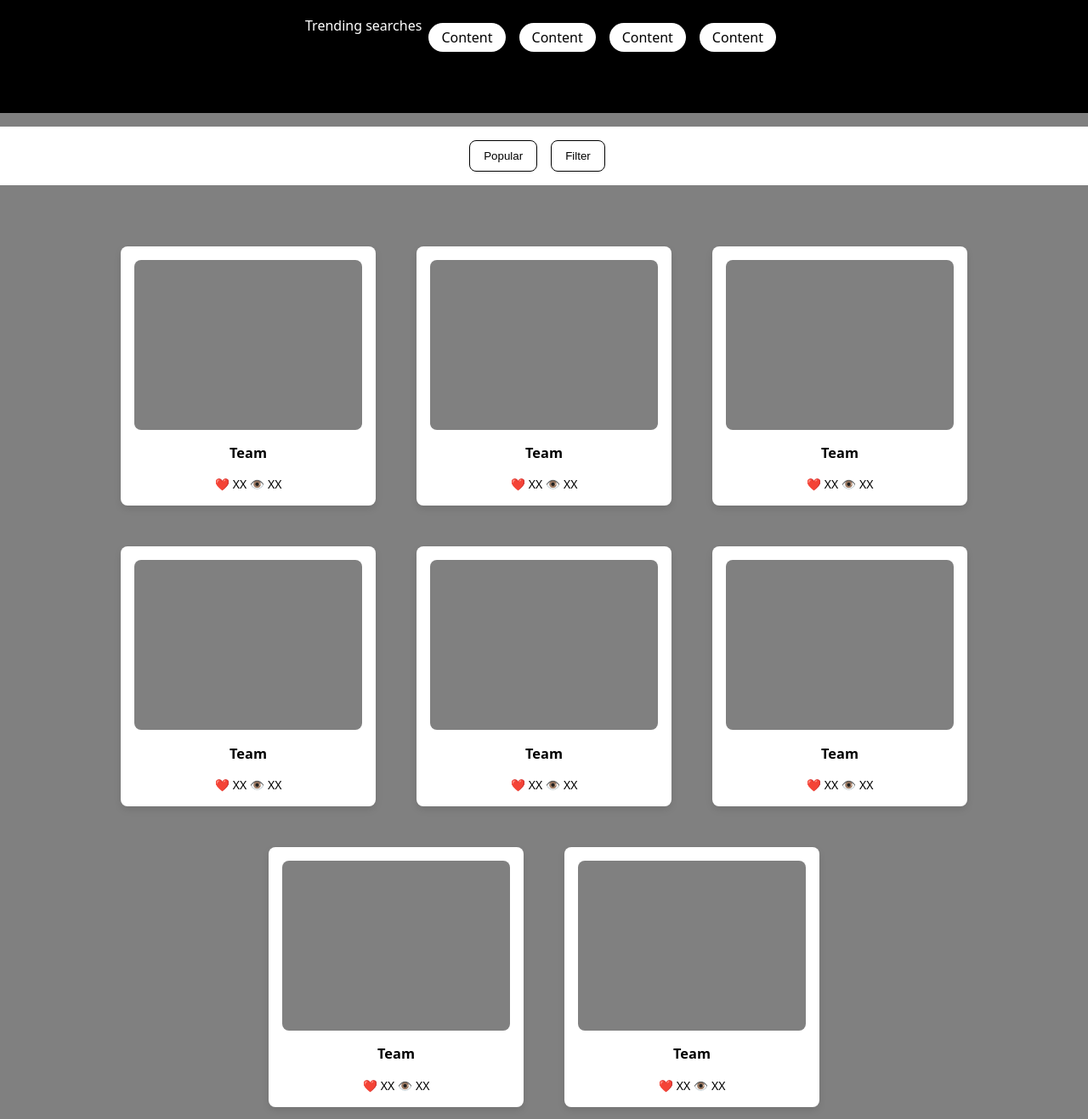
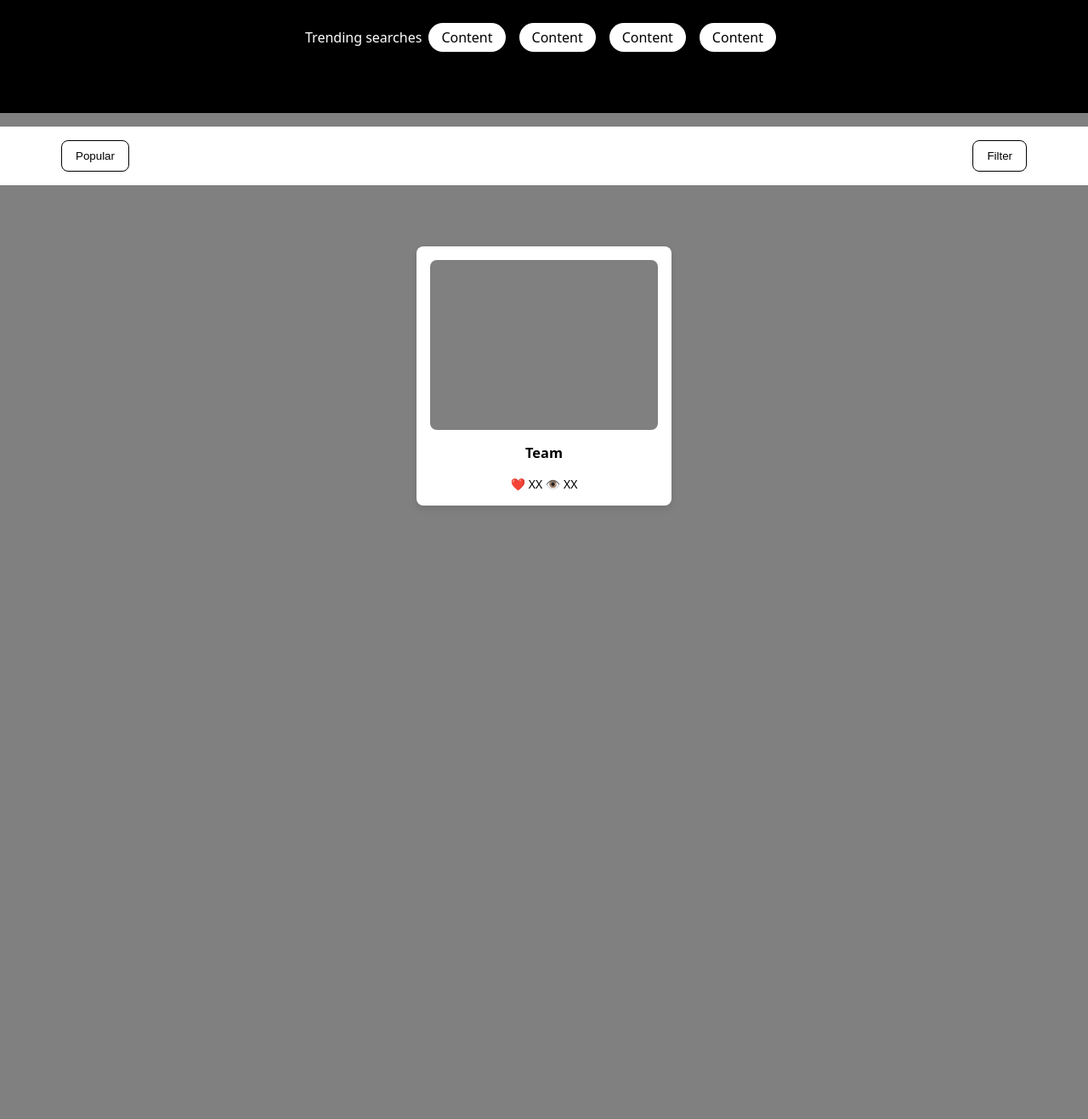
Before and after one commit to walaamadan20/flexbox-lab, a plain HTML site: page index.html in a window 1280 px wide. Shown: the part 263-1580 px from the top of the page at 85% size. After the commit the page ends 914 px from the top, so only its background shows below. Drawn offline with Linux system fonts and the light colour scheme.

Commit message:
edited the code

```diff
--- a/css/style.css
+++ b/css/style.css
@@ -12,7 +12,7 @@ nav {
   background-color: white;
   padding: 24px 72px;
   display: flex;
-  justify-content: flex-start space-around;
+  justify-content: space-between;
   padding: 5px;
 }
 
@@ -86,10 +86,11 @@ main {
 
 #subnav {
   display: flex;
-  justify-content: center;
+  justify-content: space-between;
   padding: 16px 72px;
   background-color: white;
   margin-bottom: 16px;
+  align-items: center;
 }
 
 #subnav button {
@@ -97,7 +98,23 @@ main {
   padding: 10px 16px;
   border: 1px solid black;
   background-color: white;
-  margin-right: 16px;
+}
+
+#trending {
+  display: flex;
+  flex-wrap: wrap;
+  justify-content: center;
+  padding: 16px 72px;
+  margin-bottom: 16px;
+  align-items: center;
+}
+
+#trending p {
+  background-color: white;
+  color: black;
+  border-radius: 50px;
+  padding: 6px 15px;
+  margin: 8px;
 }
 
 #destinations {
@@ -129,30 +146,13 @@ nav button {
   font-weight: 500;
 }
 
-#trending {
-  display: flex;
-  flex-wrap: wrap;
-  justify-content: center;
-  padding: 16px 72px;
-  margin-bottom: 16px;
+nav #destinations p {
+  margin-right: 20px;
 }
 
-#trending p {
-  background-color: white;
-  color: black;
-  border-radius: 50px;
-  padding: 6px 15px;
-  margin: 8px;
-}
-
-nav #destinations p{
-  margin-right: 20px;
-
-}
-
-nav #actions p{
+nav #actions p {
   margin-right: 10px;
-justify-content: last baseline;
+  justify-content: last baseline;
 }
 
 #actions {
--- a/index.html
+++ b/index.html
@@ -48,57 +48,8 @@
               <p>❤️ XX 👁️ XX</p>
           </div>
       </article>
-        <article class="card">
-          <div class="img-placeholder"></div>
-          <div class="card-footer">
-            <h3>Team</h3>
-            <p>❤️ XX 👁️ XX</p>
-          </div>
-        </article>
-        <article class="card">
-          <div class="img-placeholder"></div>
-          <div class="card-footer">
-            <h3>Team</h3>
-            <p>❤️ XX 👁️ XX</p>
-          </div>
-        </article>
-        <article class="card">
-          <div class="img-placeholder"></div>
-          <div class="card-footer">
-            <h3>Team</h3>
-            <p>❤️ XX 👁️ XX</p>
-          </div>
-        </article>
-        <article class="card">
-          <div class="img-placeholder"></div>
-          <div class="card-footer">
-            <h3>Team</h3>
-            <p>❤️ XX 👁️ XX</p>
-          </div>
-        </article>
-        <article class="card">
-          <div class="img-placeholder"></div>
-          <div class="card-footer">
-            <h3>Team</h3>
-            <p>❤️ XX 👁️ XX</p>
-          </div>
-        </article>
-        <article class="card">
-          <div class="img-placeholder"></div>
-          <div class="card-footer">
-            <h3>Team</h3>
-            <p>❤️ XX 👁️ XX</p>
-          </div>
-        </article>
-        <article class="card">
-          <div class="img-placeholder"></div>
-          <div class="card-footer">
-            <h3>Team</h3>
-            <p>❤️ XX 👁️ XX</p>
-          </div>
-        </article>
+      <!-- More articles here -->
   </main>
-
 
   </body>
 </html>
```
Lines whose indentation alone changed are shown as unchanged.
